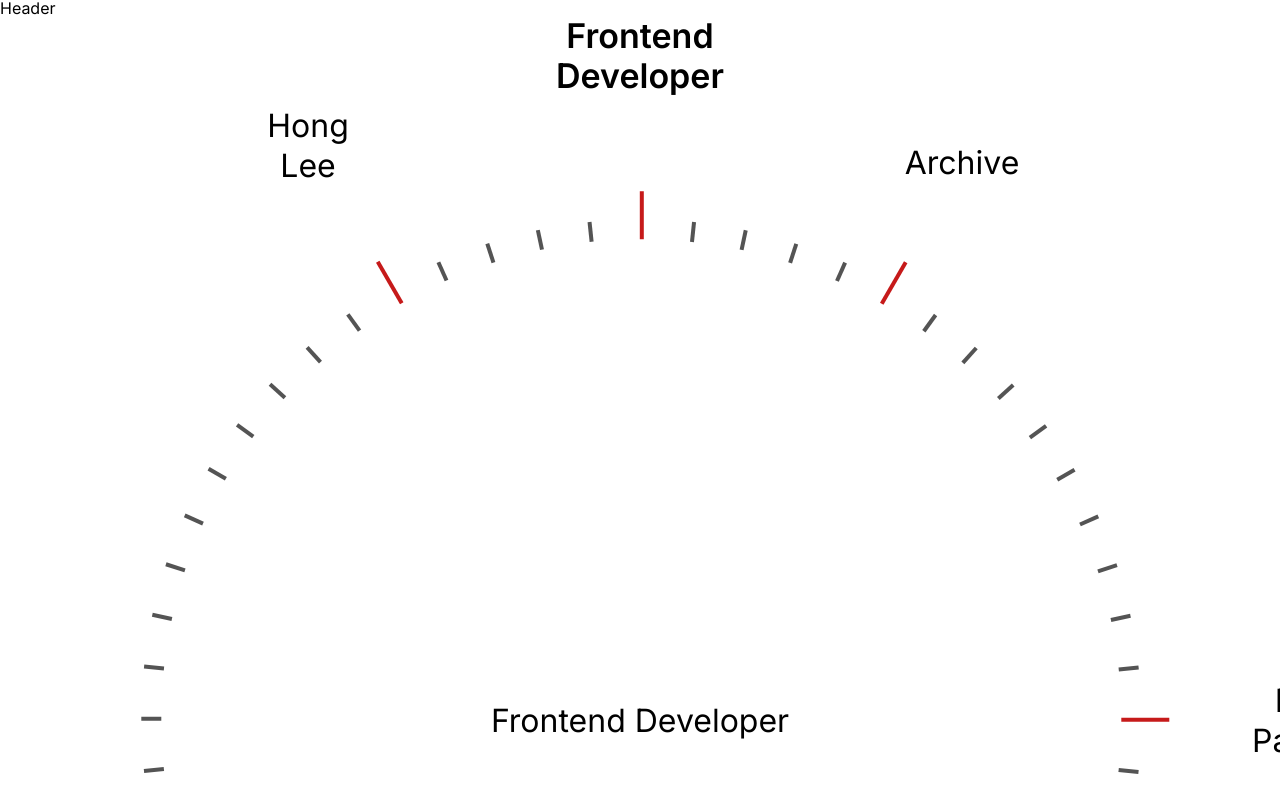
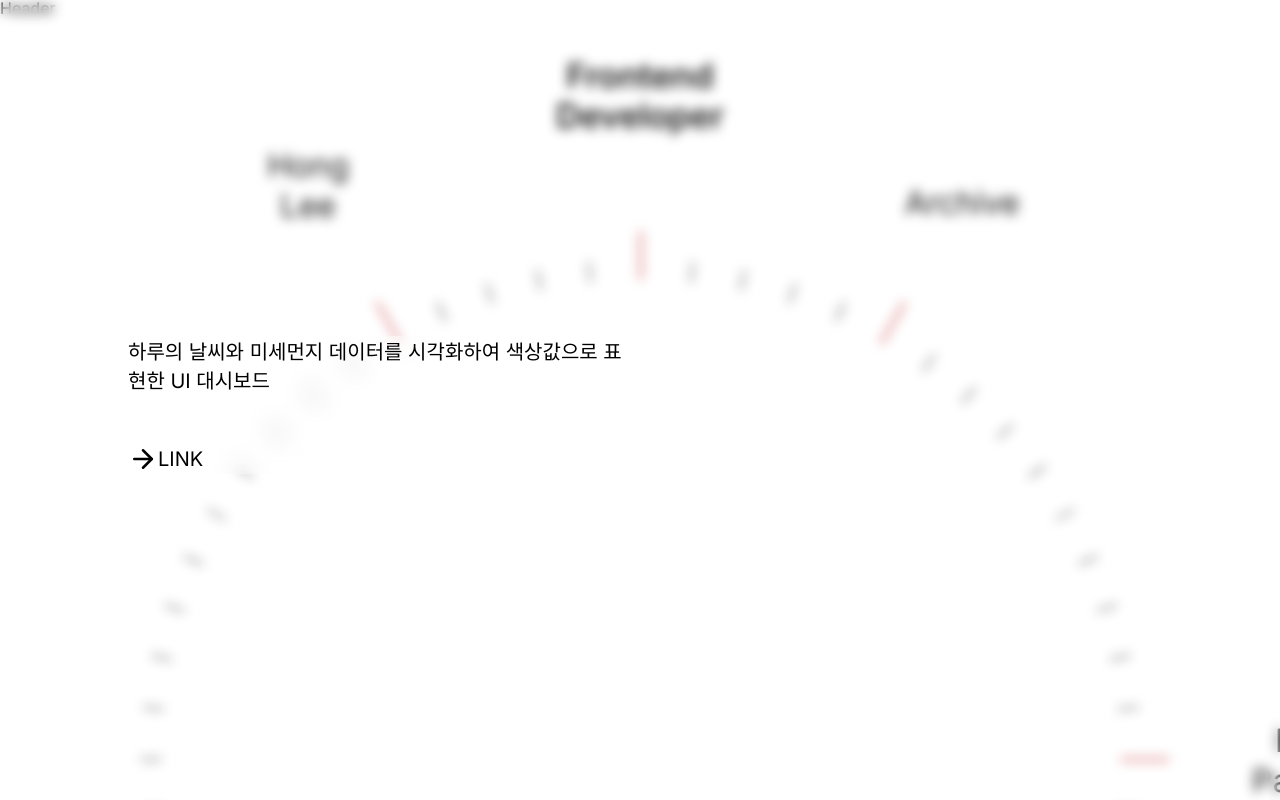
Before and after one commit to seoulcircle/portfolio-next, a Next.js app: page / in a window 1280 px wide. Both pictures are taken after a click on the element "Frontend Developer". Shown: the top 800 px of the page. Built offline with nearby package versions, Linux system fonts and the light colour scheme.

Commit message:
label 클릭 시 detail 수정중

```diff
--- a/package.json
+++ b/package.json
@@ -12,6 +12,7 @@
     "@emotion/react": "^11.14.0",
     "@emotion/styled": "^11.14.0",
     "framer-motion": "^12.5.0",
+    "lucide-react": "^0.484.0",
     "next": "15.2.4",
     "react": "^19.0.0",
     "react-dom": "^19.0.0"
--- a/src/components/CircleBoard.style.ts
+++ b/src/components/CircleBoard.style.ts
@@ -7,28 +7,39 @@ export const S = {
     display: flex;
     justify-content: center;
     align-items: center;
-    transform-origin: 50% 10%;
+    transform-origin: 50% 5%;
     width: 100%;
     height: 100%;
-    min-height: 730px;
+    /* min-height: 730px; */
     overflow: hidden;
   `,
-
+  GlassOverlay: styled(motion.div)`
+    position: absolute;
+    inset: 0;
+    z-index: 1;
+    backdrop-filter: blur(3px);
+    background: rgba(255, 255, 255, 0.1);
+    pointer-events: none;
+  `,
   Container: styled(motion.div)`
     position: relative;
-    width: 80vw;
-    height: 80vw;
-    max-width: 700px;
-    min-height: 730px;
+    width: 80vmin;
+    height: 80vmin;
+    /* max-width: 700px; */
+    /* min-height: 730px; */
     border-radius: 50%;
     /* margin: 20vh auto; */
+    min-width: 380px;
+    min-height: 380px;
+    max-width: 700px;
+    max-height: 700px;
   `,
 
   Tick: styled.div`
     position: absolute;
     top: 50%;
     left: 50%;
-    width: 1.5px;
+    width: 1px;
     background-color: black;
   `,
 
--- a/src/components/CircleBoard.tsx
+++ b/src/components/CircleBoard.tsx
@@ -10,9 +10,9 @@ import ZoomContent from "./ZoomContent";
 const HOUR_COUNT = 60;
 
 const CircularMenu = () => {
-  const radius = useResponsiveRadius(0.3, { min: 200, max: 700 });
+  const radius = useResponsiveRadius(0.3, { min: 150, max: 700 });
 
-  const radius2 = useResponsiveRadius(0.39, { min: 250, max: 770 }); // 40% 비율 기준
+  const radius2 = useResponsiveRadius(0.39, { min: 180, max: 770 }); // 40% 비율 기준
   const [rotation, setRotation] = useState(0); // 현재 회전 각도
   const [isZoomed, setIsZoomed] = useState(false); // 확대 여부
   const ticks = Array.from({ length: HOUR_COUNT }, (_, i) => i);
@@ -112,6 +112,7 @@ const CircularMenu = () => {
   }, [rotation, isZoomed]);
 
   return (
+    <>
       <S.Wrapper
         animate={{ scale: isZoomed ? 2 : 1 }}
         onAnimationComplete={() => {
@@ -123,10 +124,19 @@ const CircularMenu = () => {
         transition={{
           type: "spring",
           stiffness: 80,
-        damping: 10,
-        delay: 1,
+          damping: 20,
+          delay: 0,
         }}
       >
+        {isZoomed && (
+          <S.GlassOverlay
+            initial={{ opacity: 0 }}
+            animate={{ opacity: 1 }}
+            exit={{ opacity: 0 }}
+            transition={{ duration: 0.2, ease: "easeOut" }}
+          />
+        )}
+
         <S.Container style={{ transform: `rotate(${rotation}deg)` }}>
           {ticks.map((_, i) => {
             const angle = (360 / HOUR_COUNT) * i;
@@ -164,7 +174,9 @@ const CircularMenu = () => {
                 <S.Label
                   onClick={() => handleClick(index)}
                   style={{
-                  transform: `translateX(-50%) rotate(${-angle - rotation}deg)`,
+                    transform: `translateX(-50%) rotate(${
+                      -angle - rotation
+                    }deg)`,
                     fontWeight: isCentered ? 600 : 400,
                     fontSize: isCentered ? "17px" : "16px",
                   }}
@@ -175,12 +187,13 @@ const CircularMenu = () => {
             );
           })}
         </S.Container>
+      </S.Wrapper>
       {isZoomed &&
         zoomAnimationDone &&
         zoomedProject && ( // zoomed, zoom animation completed,
           <ZoomContent project={zoomedProject} />
         )}
-    </S.Wrapper>
+    </>
   );
 };
 
--- a/src/components/ZoomContent.style.ts
+++ b/src/components/ZoomContent.style.ts
@@ -1,9 +1,65 @@
 /** @jsxImportSource @emotion/react */
 import styled from "@emotion/styled";
 import { motion } from "framer-motion";
-
+// import { motion } from "framer-motion";
+import Image from "next/image";
 export const S = {
   Detail: styled.div`
     position: fixed;
+    top: 50%;
+    left: 50%;
+    transform: translate(-50%, -50%);
+    z-index: 1000;
+
+    /*max-width: 480px; */
+    width: 80vw;
+    font-size: 20px;
+    line-height: normal;
+    /* width: 100%;
+    height: 100%; */
+    /* max-width: 90vw; */
+    display: flex;
+    gap: 3vw;
+    align-items: flex-start;
+    & div {
+      margin-top: 10px;
+    }
+    /* box-shadow: 0 10px 40px rgba(0, 0, 0, 0.15); */
+  `,
+  // DetailWrapper: styled(motion.div)`
+  //   position: relative;
+  //   overflow: hidden;
+  // `,
+  ThumbImg: styled.img`
+    border-radius: 16px;
+    width: 50%;
+    height: auto;
+  `,
+  DetailInfo: styled(motion.div)`
+    /* position: absolute;
+    inset: 0; */
+    width: 50%;
+    background: rgba(255, 255, 255, 0.2);
+    backdrop-filter: blur(10px);
+    border-radius: 16px;
+    display: flex;
+    flex-direction: column;
+    justify-content: center;
+    align-items: flex-start;
+    & span {
+      border: 1px solid black;
+      padding: 4px 12px;
+      margin-right: 5px;
+      border-radius: 9999px; /* 핵심! */
+      font-size: 14px;
+    }
+  `,
+  RouteButton: styled.button`
+    all: unset;
+    cursor: pointer;
+    margin-top: 30px;
+    text-align: center;
+    display: flex;
+    align-items: center;
   `,
 };
--- a/src/components/ZoomContent.tsx
+++ b/src/components/ZoomContent.tsx
@@ -1,19 +1,58 @@
 "use client";
 /** @jsxImportSource @emotion/react */
-
+import { ArrowRight } from "lucide-react";
 // import { useEffect, useState, useRef } from "react";
 import { S } from "./ZoomContent.style";
-// import { projects } from "../data/projectList";
 
 interface ZoomContentProps {
   project: {
     name: string;
     id: string;
+    description: string;
+    stack?: string[];
+    api?: string[];
+    thumbnail?: string;
   };
 }
 
 const ZoomContent = ({ project }: ZoomContentProps) => {
-  return <S.Detail>{project.name}</S.Detail>;
+  // const overlayVariants = {
+  //   rest: { opacity: 0, y: 10, transition: { duration: 0.2 } },
+  //   hover: { opacity: 1, y: 0, transition: { duration: 0.3 } },
+  // };
+  return (
+    <S.Detail>
+      {/* <S.DetailWrapper
+        style={{
+          position: "relative",
+          width: "100%",
+
+          aspectRatio: "4 / 3",
+        }}
+      > */}
+      {project.thumbnail && (
+        <S.ThumbImg src={project.thumbnail} alt={`${project.name} thumbnail`} />
+      )}
+      <S.DetailInfo>
+        <p>{project.description}</p>
+        <div>
+          {project.stack?.map((s) => (
+            <span key={s}>{s}</span>
+          ))}
+        </div>
+        <div>
+          {project.api?.map((a) => (
+            <span key={a}>{a}</span>
+          ))}
+        </div>
+        <S.RouteButton>
+          <ArrowRight size={30} strokeWidth={2} />
+          LINK
+        </S.RouteButton>
+      </S.DetailInfo>
+      {/* </S.DetailWrapper> */}
+    </S.Detail>
+  );
 };
 
 export default ZoomContent;
--- a/src/data/projectList.ts
+++ b/src/data/projectList.ts
@@ -4,8 +4,9 @@ export interface Project {
   name: string;
   route: string;
   description: string;
-  stack?: string;
-  api?: string;
+  stack?: string[];
+  api?: string[];
+  thumbnail?: string;
 }
 
 export const projects: Project[] = [
@@ -13,7 +14,7 @@ export const projects: Project[] = [
     index: 0,
     id: "honglee",
     name: "Hong Lee",
-    route: "/honglee",
+    route: "/projects/honglee",
     description:
       "하루의 날씨와 미세먼지 데이터를 시각화하여 색상값으로 표현한 UI 대시보드",
   },
@@ -21,7 +22,7 @@ export const projects: Project[] = [
     index: 5,
     id: "developer",
     name: "Frontend Developer",
-    route: "/developer",
+    route: "/projects/developer",
     description:
       "하루의 날씨와 미세먼지 데이터를 시각화하여 색상값으로 표현한 UI 대시보드",
   },
@@ -29,7 +30,7 @@ export const projects: Project[] = [
     index: 10,
     id: "archive",
     name: "Archive",
-    route: "/archive",
+    route: "/projects/archive",
     description:
       "하루의 날씨와 미세먼지 데이터를 시각화하여 색상값으로 표현한 UI 대시보드",
   },
@@ -37,26 +38,27 @@ export const projects: Project[] = [
     index: 20,
     id: "daypalette",
     name: "Day Palette",
-    route: "/daypalette",
+    route: "/projects/daypalette",
     description:
       "하루의 날씨와 미세먼지 데이터를 시각화하여 색상값으로 표현한 UI 대시보드",
-    stack: "React, TypeScript, Emotion, Framer Motion",
-    api: "OpenWeather API, AirKorea API",
+    stack: ["React", "TypeScript", "Emotion", "Framer Motion"],
+    api: ["OpenWeather API", "AirKorea API"],
+    thumbnail: "/images/daypalette.png",
   },
   {
     index: 25,
     id: "timequestion",
     name: "Minute Question",
-    route: "/timequestion",
+    route: "/projects/timequestion",
     description:
       "24시간을 기반으로 시간대별 인터랙션과 질문이 달라지는 시계형 UI 컴포넌트",
-    stack: "React, TypeScript, Emotion, Framer Motion",
+    stack: ["React", "TypeScript", "Emotion", "Framer Motion"],
   },
   {
     index: 35,
     id: "archive2",
     name: "Archive2",
-    route: "/archive2",
+    route: "/projects/archive2",
     description:
       "하루의 날씨와 미세먼지 데이터를 시각화하여 색상값으로 표현한 UI 대시보드",
   },
@@ -64,10 +66,9 @@ export const projects: Project[] = [
     index: 45,
     id: "alphabet",
     name: "Falling Alphabet",
-    route: "/falling",
+    route: "/projects/falling",
     description:
       "하루의 날씨와 미세먼지 데이터를 시각화하여 색상값으로 표현한 UI 대시보드",
-    stack: "React, TypeScript, Emotion, Framer Motion, Drag and Drop",
-    api: "",
+    stack: ["React", "TypeScript", "Emotion", "Framer Motion"],
   },
 ];
--- a/src/hooks/useResponsiveRadius.ts
+++ b/src/hooks/useResponsiveRadius.ts
@@ -5,12 +5,13 @@ export const useResponsiveRadius = (
   options?: { min?: number; max?: number }
 ) => {
   const { min = 200, max = 800 } = options || {};
+  const [radius, setRadius] = useState<number>(min);
 
-  const [radius, setRadius] = useState(() => {
+  useEffect(() => {
     const base = Math.min(window.innerWidth, window.innerHeight);
     const raw = base * scale;
-    return Math.max(min, Math.min(raw, max));
-  });
+    setRadius(Math.max(min, Math.min(raw, max)));
+  }, []);
 
   useEffect(() => {
     const updateRadius = () => {
```
Also changed, not shown: public/images/daypalette.png (added), 1 other file (tests, documents, lock files or other folders). Lines whose indentation alone changed are shown as unchanged.
